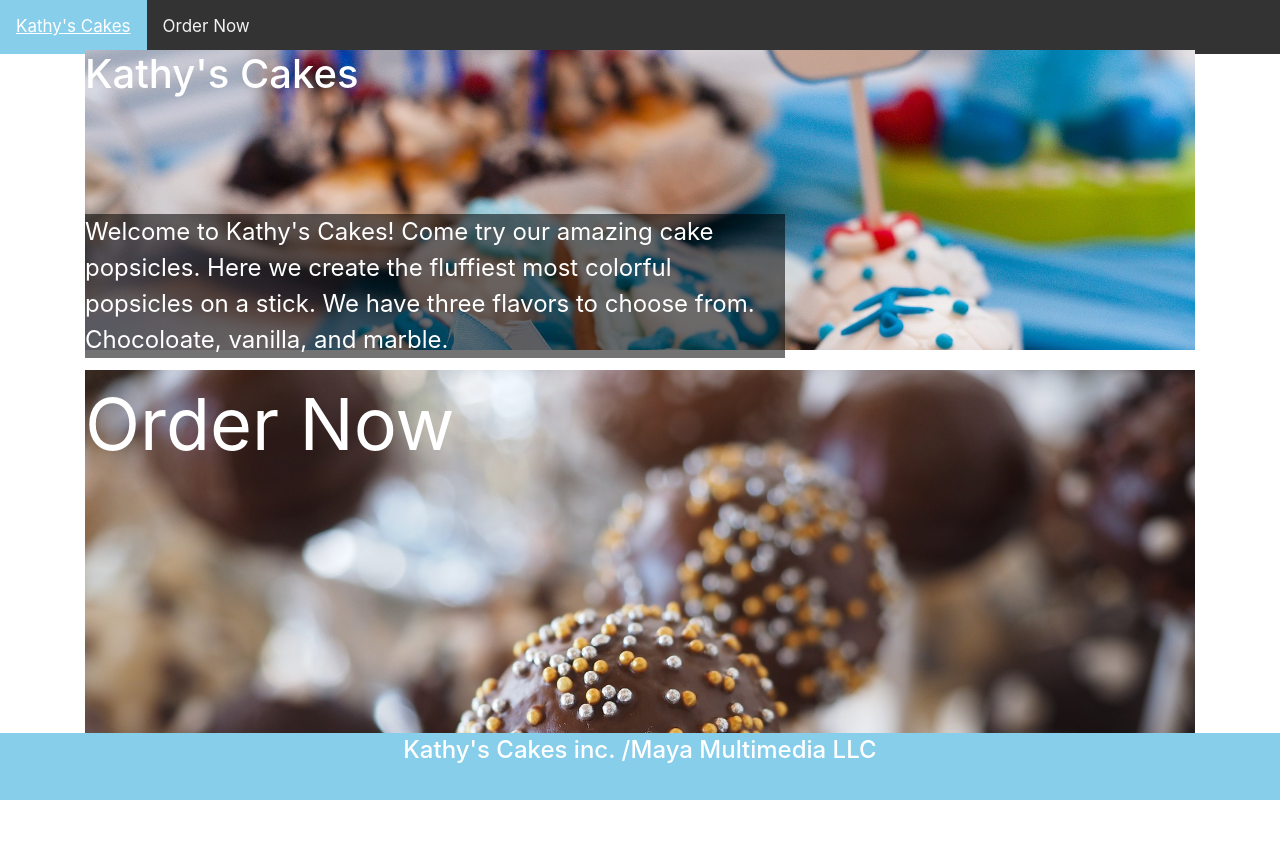
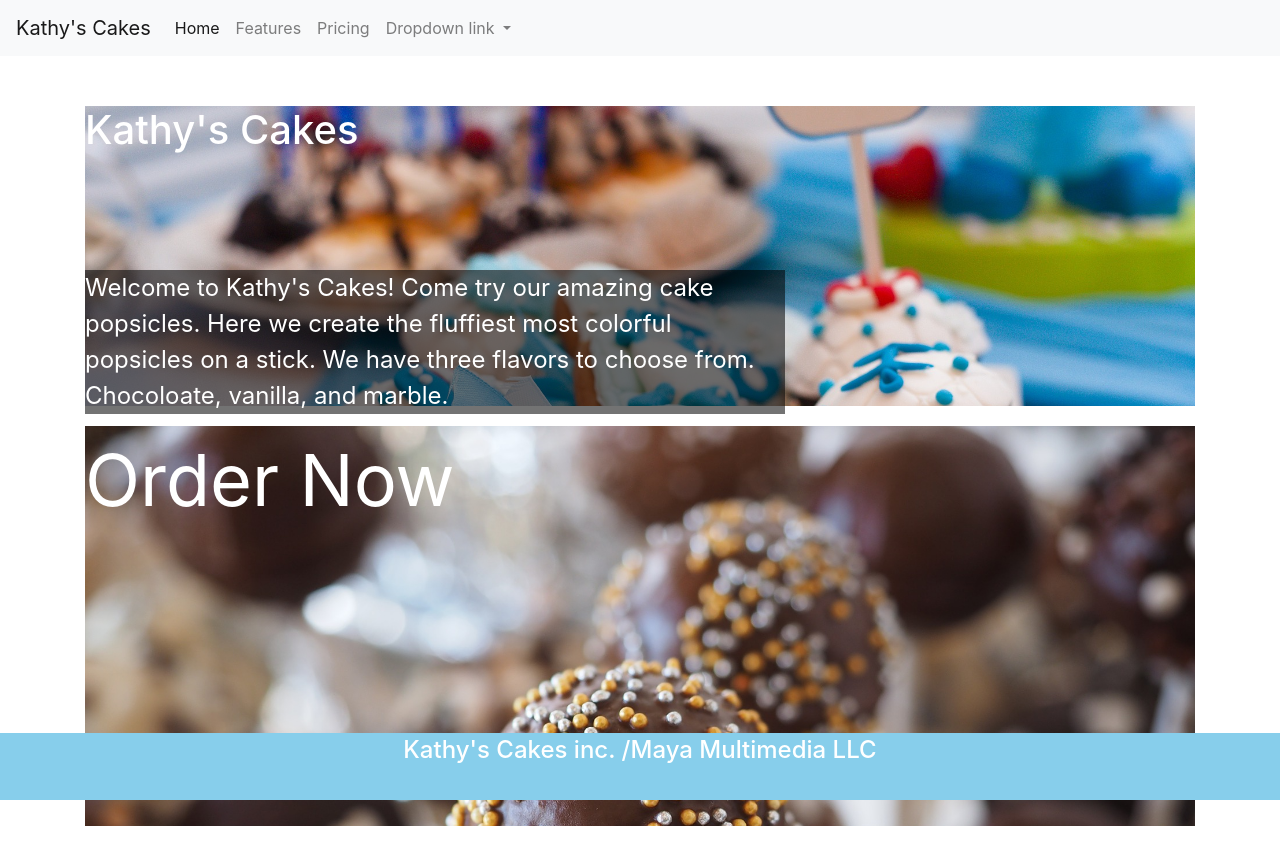
Before and after one commit to miguelmaya94/cakepops, a plain HTML site: page index.html in a window 1280 px wide. Drawn offline with nearby package versions, Linux system fonts and the light colour scheme.

Commit message:
third edits

```diff
--- a/css/mystyles.css
+++ b/css/mystyles.css
@@ -6,37 +6,7 @@ body {
 
 }
 
-.topnav {
-  overflow: hidden;
-  background-color: #333;
-  position: fixed;
-  width: 100%;
-}
 
-.topnav a {
-  float: left;
-  display: block;
-  color: #f2f2f2;
-  text-align: center;
-  padding: 14px 16px;
-  text-decoration: none;
-  font-size: 17px;
-}
-
-.topnav a:hover {
-  background-color: #ddd;
-  color: green;
-}
-
-.topnav a.active {
-  background-color:skyblue;
-  color: white;
-}
-
-.topnav .icon {
-  display: none;
-
-}
 .topimg{
   background-image: url('../images/gingerbread-1560711_1920.jpg');
   float: left;
--- a/index.html
+++ b/index.html
@@ -1,29 +1,57 @@
-<!DOCTYPE html>
-<html lang="en" dir="ltr">
+<!doctype html>
+<html lang="en">
 <head>
+    <!-- Required meta tags -->
+    <meta charset="utf-8">
     <meta name="viewport" content="width=device-width, initial-scale=1">
     <link rel="stylesheet" href="css/mystyles.css">
+    <!-- Bootstrap CSS -->
     <link rel="stylesheet" href="https://cdn.jsdelivr.net/npm/bootstrap@4.3.1/dist/css/bootstrap.min.css" integrity="sha384-ggOyR0iXCbMQv3Xipma34MD+dH/1fQ784/j6cY/iJTQUOhcWr7x9JvoRxT2MZw1T" crossorigin="anonymous">
+
 
     <link rel="preconnect" href="https://fonts.googleapis.com">
     <link rel="preconnect" href="https://fonts.gstatic.com" crossorigin>
     <link href="https://fonts.googleapis.com/css2?family=Raleway:wght@300&display=swap" rel="stylesheet">
 </head>
 <body>
-    <nav>
-        <div class="topnav" id="myTopnav">
-            <a href="index.html" class="active">Kathy's Cakes</a>
-            <a href="order.html">Order Now</a>
-            <a href="javascript:void(0);" class="icon" onclick="myFunction()">
-                <i class="fa fa-bars"></i>
-            </a>
+
+    <nav class="navbar navbar-expand-lg navbar-light bg-light">
+        <a class="navbar-brand" href="#">Kathy's Cakes</a>
+        <button class="navbar-toggler" type="button" data-toggle="collapse" data-target="#navbarNavDropdown" aria-controls="navbarNavDropdown" aria-expanded="false" aria-label="Toggle navigation">
+            <span class="navbar-toggler-icon"></span>
+        </button>
+        <div class="collapse navbar-collapse" id="navbarNavDropdown">
+            <ul class="navbar-nav">
+                <li class="nav-item active">
+                    <a class="nav-link" href="#">Home <span class="sr-only">(current)</span></a>
+                </li>
+                <li class="nav-item">
+                    <a class="nav-link" href="#">Features</a>
+                </li>
+                <li class="nav-item">
+                    <a class="nav-link" href="#">Pricing</a>
+                </li>
+                <li class="nav-item dropdown">
+                    <a class="nav-link dropdown-toggle" href="#" id="navbarDropdownMenuLink" data-toggle="dropdown" aria-haspopup="true" aria-expanded="false">
+                        Dropdown link
+                    </a>
+                    <div class="dropdown-menu" aria-labelledby="navbarDropdownMenuLink">
+                        <a class="dropdown-item" href="#">Action</a>
+                        <a class="dropdown-item" href="#">Another action</a>
+                        <a class="dropdown-item" href="#">Something else here</a>
+                    </div>
+                </li>
+            </ul>
         </div>
     </nav>
+
+
     <section>
         <div class="container">
             <div class="row">
                 <div class="col-lg-12 col-md-12">
-                    <div class="topimg"><h1>Kathy's Cakes</h1><br><article>
+                    <div class="topimg">
+                        <h1>Kathy's Cakes</h1><br><article>
                             <p>
 
                                 Welcome to Kathy's Cakes! Come try our amazing cake popsicles. Here we create the fluffiest most colorful popsicles on a stick. We have three flavors to choose from.
@@ -53,8 +81,14 @@
         }
     </script>
 
+    <script src="jq/jquery-2.1.1.min.js"></script>
+    <script src="js/bootstrap.min.js"></script>
+
+
     <footer>
         <h4>Kathy's Cakes inc. /Maya Multimedia LLC</h4><br>
     </footer>
+
+
 </body>
 </html>
```
